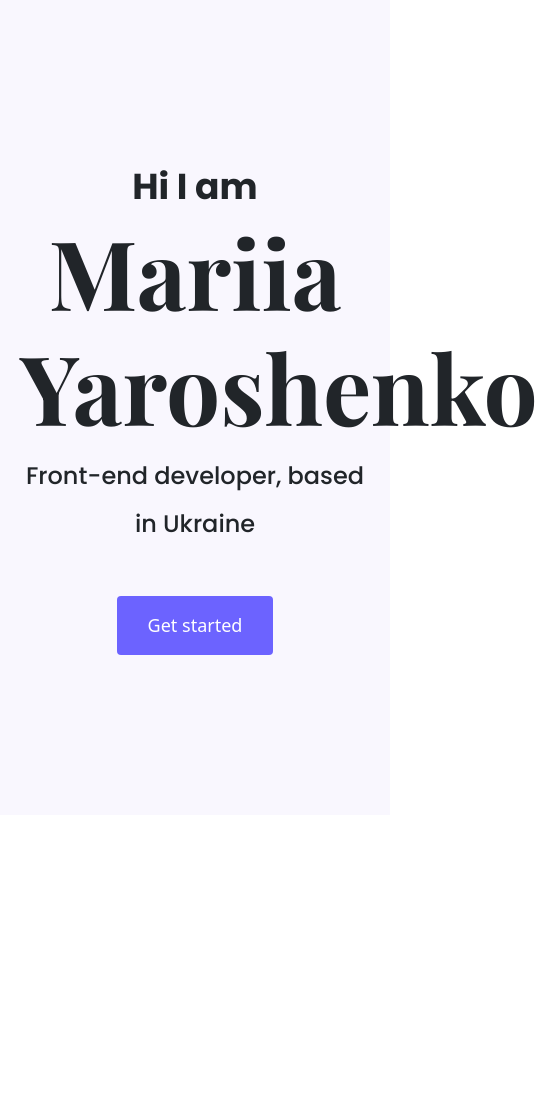
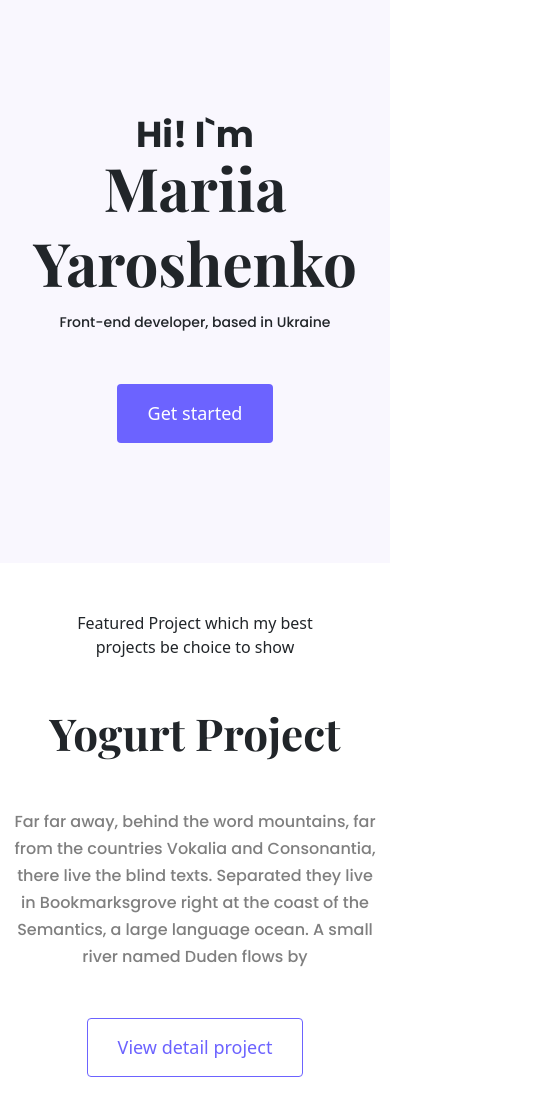
Before and after one commit to ma-ya92/ma_ya_s_portfolio_2022, a plain HTML site: page index.html in a window 390 px wide. Shown: the top 1100 px of the page, 538 px wide, since content can reach past the window. Before the commit the page ends 844 px from the top, so only its background shows below. Drawn offline with nearby package versions, Linux system fonts and the light colour scheme.

Commit message:
Added homepage content design

```diff
--- a/index.html
+++ b/index.html
@@ -29,11 +29,71 @@
   </head>
   <body>
     <div class="hero">
-      <p>Hi I am</p>
+      <p>Hi! I`m</p>
       <h1>Mariia Yaroshenko</h1>
       <h2 class="mb-5">Front-end developer, based in Ukraine</h2>
 
       <a href="#" class="btn btn-branding"> Get started</a>
     </div>
+
+    <p class="text-center m-5">
+      Featured Project which my best projects be choice to show
+    </p>
+
+    <div class="container">
+      <div class="row mb-5">
+        <div class="col d-none d-lg-block">
+          <img src="/img/yogurt.png" class="img-fluid" />
+        </div>
+        <div class="col projects">
+          <div class="project-desciption">
+            <h2 class="mb-5">Yogurt Project</h2>
+            <p class="mb-5 text-black-50">
+              Far far away, behind the word mountains, far from the countries
+              Vokalia and Consonantia, there live the blind texts. Separated
+              they live in Bookmarksgrove right at the coast of the Semantics, a
+              large language ocean. A small river named Duden flows by
+            </p>
+            <a href class="btn btn-branding-outline"> View detail project </a>
+          </div>
+        </div>
+      </div>
+
+      <div class="row mb-5">
+        <div class="col projects">
+          <div class="project-desciption">
+            <h2 class="mb-5">Weather app</h2>
+            <p class="mb-5 text-black-50">
+              Far far away, behind the word mountains, far from the countries
+              Vokalia and Consonantia, there live the blind texts. Separated
+              they live in Bookmarksgrove right at the coast of the Semantics, a
+              large language ocean. A small river named Duden flows by
+            </p>
+            <a href class="btn btn-branding-outline"> View detail project </a>
+          </div>
+        </div>
+        <div class="col d-none d-lg-block">
+          <img src="/img/weather-app.png" class="img-fluid" />
+        </div>
+      </div>
+
+      <div class="row mb-5">
+        <div class="col d-none d-lg-block">
+          <img src="/img/dictionary-app.png" class="img-fluid" />
+        </div>
+        <div class="col projects">
+          <div class="project-desciption">
+            <h2 class="mb-5">Dictionary App</h2>
+            <p class="mb-5 text-black-50">
+              Far far away, behind the word mountains, far from the countries
+              Vokalia and Consonantia, there live the blind texts. Separated
+              they live in Bookmarksgrove right at the coast of the Semantics, a
+              large language ocean. A small river named Duden flows by
+            </p>
+            <a href class="btn btn-branding-outline"> View detail project </a>
+          </div>
+        </div>
+      </div>
+    </div>
   </body>
 </html>
--- a/portfolio.css
+++ b/portfolio.css
@@ -20,6 +20,13 @@ body {
   font-size: 36px;
   font-weight: bold;
   margin: 0;
+  line-height: 30px;
+}
+
+.projects p {
+  font-size: 16px;
+  font-family: var(--default-font-family);
+  line-height: 27px;
 }
 
 .hero h2 {
@@ -27,6 +34,12 @@ body {
   font-size: 24px;
   font-weight: 400;
   line-height: 2;
+}
+
+.projects h2 {
+  font-family: var(--heading-font-family);
+  font-size: 64px;
+  font-weight: bold;
 }
 
 .btn-branding {
@@ -43,3 +56,40 @@ body {
   text-align: center;
   padding: 160px 20px;
 }
+
+.btn-branding-outline {
+  color: var(--branding-color);
+  border: 1px solid var(--branding-color);
+  border-radius: 4px;
+  font-size: 18px;
+  line-height: 27px;
+  padding: 15px 30px;
+}
+
+.project-desciption {
+  padding: 60px 30px;
+}
+
+@media (max-width: 900px) {
+  .project-desciption {
+    padding: 0;
+    text-align: center;
+  }
+
+  .hero h1 {
+    font-size: 60px;
+    line-height: 1.25;
+  }
+  .hero h2 {
+    font-size: 14px;
+    line-height: 2;
+  }
+
+  .projects h2 {
+    font-size: 44px;
+  }
+
+  .hero {
+    padding: 120px 20px;
+  }
+}
```
Also changed, not shown: img/dictionary-app.png (added), img/weather-app.png (added), img/yogurt.png (added), 1 other file.
